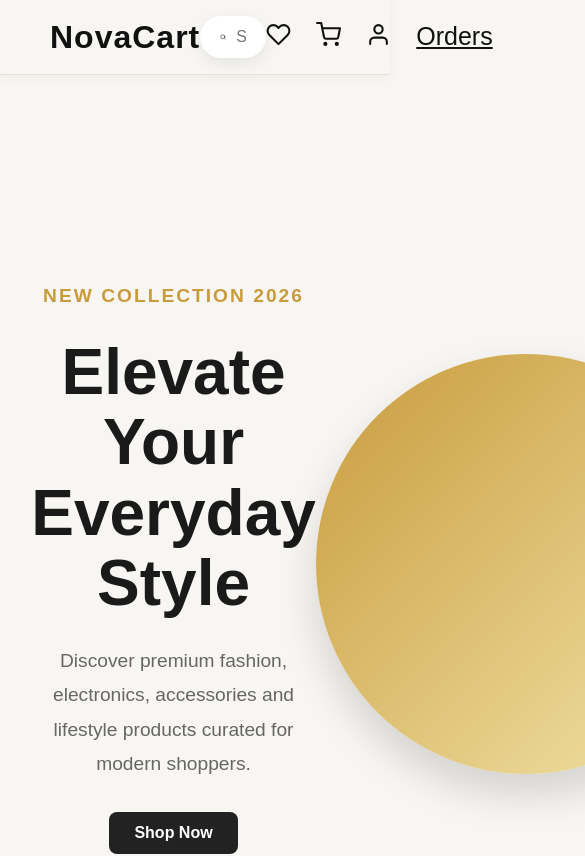
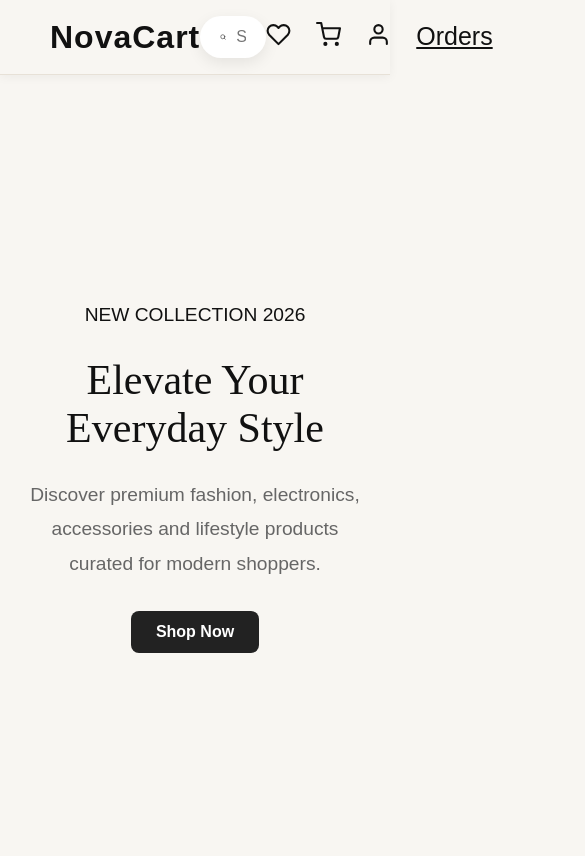
Before and after one commit to Harshitcodes01/CODEALPHA_ECOMMERCE, a React (Vite) app in the folder client/: page / in a window 390 px wide. Shown: the top 856 px of the page, 585 px wide, since content can reach past the window. Built offline with nearby package versions, Linux system fonts and the light colour scheme; no server answers.

Commit message:
Updated Hero section

```diff
--- a/client/src/components/Hero/Hero.css
+++ b/client/src/components/Hero/Hero.css
@@ -1,63 +1,88 @@
-.hero{
-display:flex;
-justify-content:space-between;
-align-items:center;
-padding:80px 8%;
-background:#F8F6F2;
-min-height:80vh;
+.hero {
+  display: grid;
+  grid-template-columns: 1.1fr 0.9fr;
+  align-items: center;
+  padding: 80px 8%;
+  background: var(--bg);
+  min-height: 80vh;
+  gap: 60px;
 }
 
-.hero-content{
-max-width:550px;
+@media (max-width: 991px) {
+  .hero {
+    grid-template-columns: 1fr;
+    padding: 60px 5%;
+    gap: 40px;
+    text-align: center;
+  }
 }
 
-.hero-tag{
-color:#C89B3C;
-font-weight:600;
-letter-spacing:2px;
-margin-bottom:15px;
+.hero-content {
+  max-width: 580px;
 }
 
-.hero h1{
-font-size:64px;
-line-height:1.1;
-color:#1A1A1A;
-margin-bottom:25px;
+.hero-tag {
+  display: inline-block;
+  margin-bottom: 20px;
 }
 
-.hero-desc{
-font-size:18px;
-color:#666;
-line-height:1.8;
-margin-bottom:35px;
+.hero h1 {
+  font-family: 'Marcellus', serif;
+  font-size: 56px;
+  line-height: 1.15;
+  color: var(--primary);
+  margin-bottom: 25px;
+  font-weight: 400;
+  text-transform: capitalize;
 }
 
-.shop-btn{
-background:#1A1A1A;
-color:white;
-padding:15px 40px;
-border:none;
-border-radius:40px;
-font-size:17px;
-cursor:pointer;
-transition:.3s;
+@media (max-width: 768px) {
+  .hero h1 {
+    font-size: 42px;
+  }
 }
 
-.shop-btn:hover{
-background:#C89B3C;
+.hero-desc {
+  font-size: 16px;
+  color: var(--secondary);
+  line-height: 1.8;
+  margin-bottom: 40px;
+  font-weight: 300;
 }
 
-.hero-image{
-display:flex;
-justify-content:center;
-align-items:center;
-flex:1;
+.hero-image-container {
+  position: relative;
+  width: 100%;
+  height: 500px;
+  border-radius: var(--radius);
+  overflow: hidden;
+  box-shadow: var(--shadow);
+  border: 1px solid var(--border);
+  transition: var(--transition);
 }
 
-.hero-circle{
-width:420px;
-height:420px;
-border-radius:50%;
-background:linear-gradient(135deg,#C89B3C,#F3E5AB);
-box-shadow:0 20px 40px rgba(0,0,0,.15);
+.hero-image-container:hover {
+  transform: translateY(-5px);
+  box-shadow: var(--shadow-hover);
 }
+
+.hero-luxury-image {
+  width: 100%;
+  height: 100%;
+  object-fit: cover;
+  transition: 6s cubic-bezier(0.25, 0.8, 0.25, 1);
+}
+
+.hero-image-container:hover .hero-luxury-image {
+  transform: scale(1.08);
+}
+
+.hero-image-overlay {
+  position: absolute;
+  top: 0;
+  left: 0;
+  width: 100%;
+  height: 100%;
+  background: linear-gradient(to top, rgba(18, 18, 18, 0.05), transparent);
+  pointer-events: none;
+}
```
